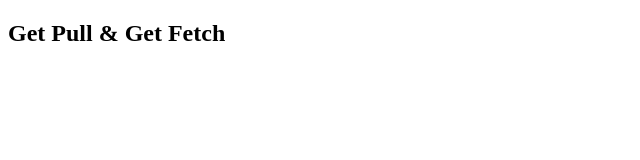
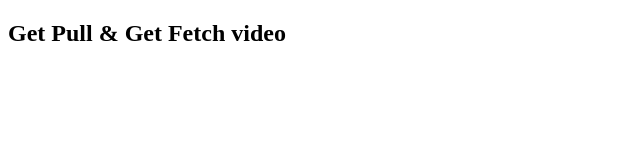
Before and after one commit to Vishal-8155/pull-and-fetch, a plain HTML site: page index.html in a window 1280 px wide. Shown: the full height of the page, 0-640 px from the left. Drawn offline with Linux system fonts and the light colour scheme.

Commit message:
Video text added

```diff
--- a/index.html
+++ b/index.html
@@ -6,6 +6,6 @@
     <title>get pull & get fetch</title>
 </head>
 <body>
-    <h2>Get Pull & Get Fetch</h2>
+    <h2>Get Pull & Get Fetch video</h2>
 </body>
 </html>
```
